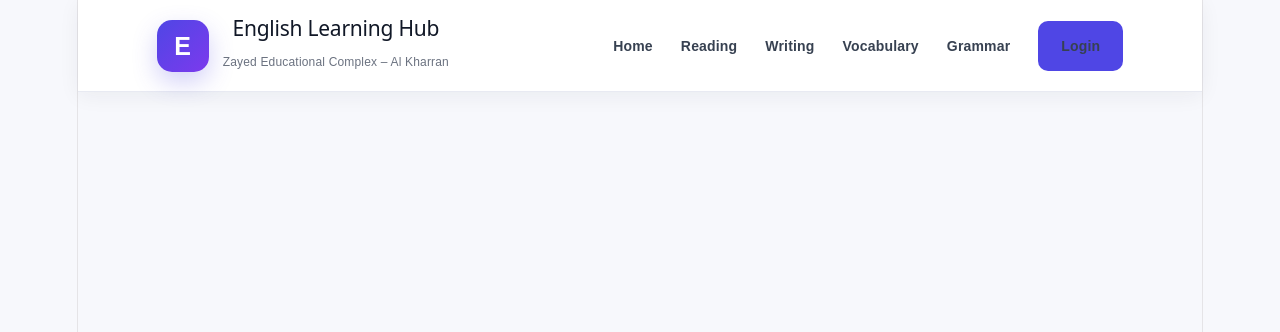
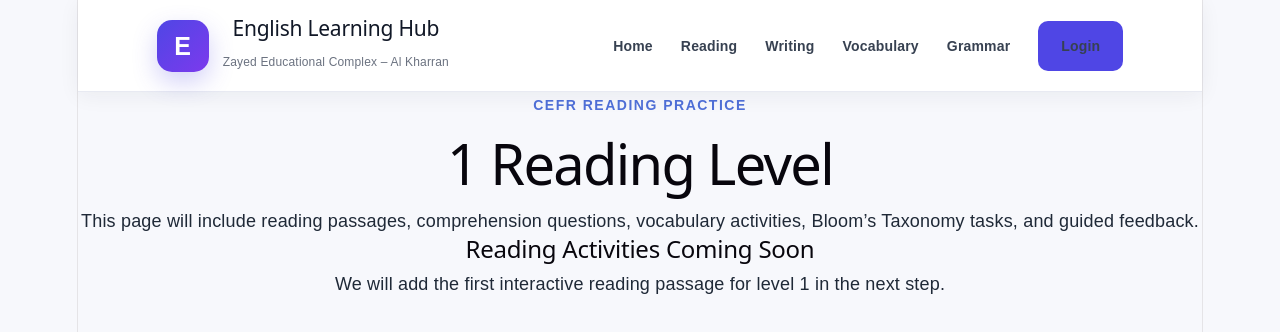
Before and after one commit to Wa12fa34/T.Wafa-Al-Hebsi, a React (Vite) app: page /reading/1 in a window 1280 px wide. Shown: the top 332 px of the page. Built offline with nearby package versions, Linux system fonts and the light colour scheme.

Commit message:
Add dynamic reading level pages

```diff
--- a/src/App.jsx
+++ b/src/App.jsx
@@ -4,6 +4,7 @@ import Navbar from "./components/Navbar.jsx";
 
 import Home from "./pages/Home.jsx";
 import Reading from "./pages/Reading.jsx";
+import ReadingLevel from "./pages/ReadingLevel.jsx";
 import Writing from "./pages/Writing.jsx";
 import Vocabulary from "./pages/Vocabulary.jsx";
 import Grammar from "./pages/Grammar.jsx";
@@ -19,6 +20,7 @@ function App() {
       <Routes>
         <Route path="/" element={<Home />} />
         <Route path="/reading" element={<Reading />} />
+        <Route path="/reading/:level" element={<ReadingLevel />} />
         <Route path="/writing" element={<Writing />} />
         <Route path="/vocabulary" element={<Vocabulary />} />
         <Route path="/grammar" element={<Grammar />} />
--- a/src/components/cards/LevelCard.jsx
+++ b/src/components/cards/LevelCard.jsx
@@ -1,3 +1,5 @@
+import { Link } from "react-router-dom";
+
 function LevelCard({ level, description }) {
   return (
     <article className="level-card">
@@ -7,7 +9,9 @@ function LevelCard({ level, description }) {
 
       <p>{description}</p>
 
-      <button type="button">Start Level</button>
+      <Link to={`/reading/${level}`} className="level-button">
+        Start Level
+      </Link>
     </article>
   );
 }
--- /dev/null
+++ b/src/pages/ReadingLevel.jsx
@@ -0,0 +1,31 @@
+import { useParams } from "react-router-dom";
+
+function ReadingLevel() {
+  const { level } = useParams();
+
+  return (
+    <main className="reading-level-page">
+      <section className="reading-level-header">
+        <p className="reading-label">CEFR Reading Practice</p>
+
+        <h1>{level} Reading Level</h1>
+
+        <p>
+          This page will include reading passages, comprehension questions,
+          vocabulary activities, Bloom’s Taxonomy tasks, and guided feedback.
+        </p>
+      </section>
+
+      <section className="reading-level-content">
+        <h2>Reading Activities Coming Soon</h2>
+
+        <p>
+          We will add the first interactive reading passage for level {level} in
+          the next step.
+        </p>
+      </section>
+    </main>
+  );
+}
+
+export default ReadingLevel;
```
